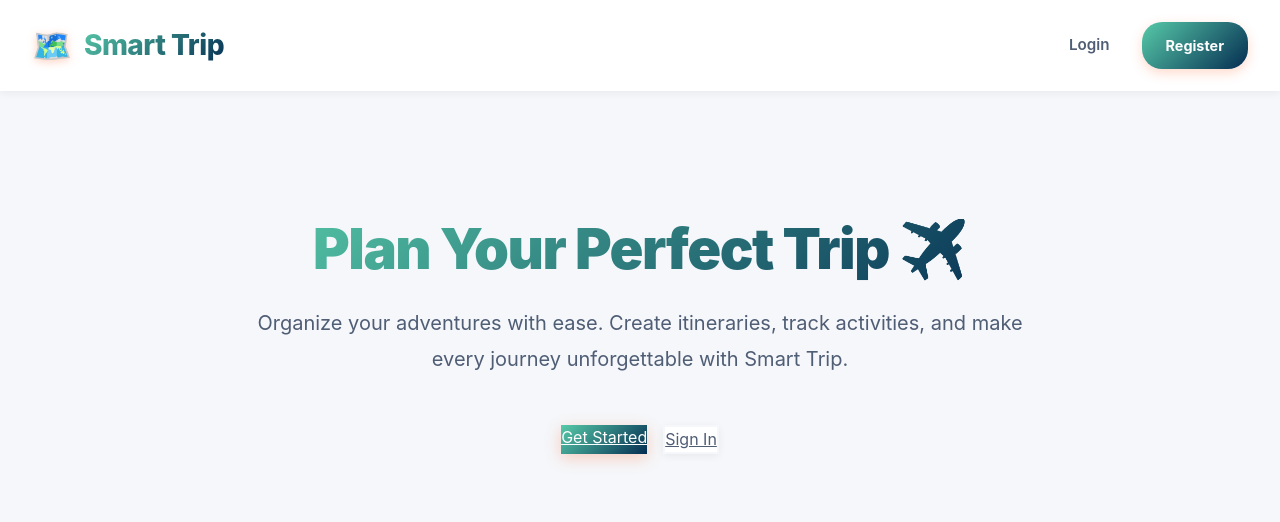
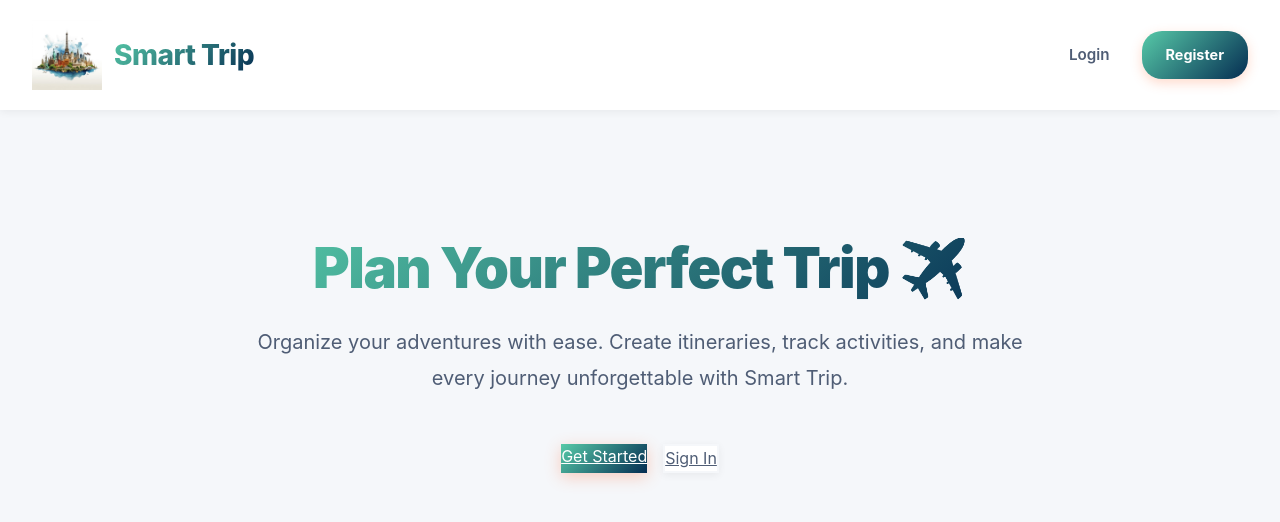
Before and after one commit to maasou0417/smart_trip, a React app in the folder frontend/: page / in a window 1280 px wide. Shown: the top 522 px of the page. Built offline with nearby package versions, Linux system fonts and the light colour scheme; the HTML template or start-up script is replaced by a standard one.

Commit message:
Changed the icon

```diff
--- a/frontend/src/components/Navbar.tsx
+++ b/frontend/src/components/Navbar.tsx
@@ -1,5 +1,6 @@
 import { Link } from "react-router-dom";
 import { useAuth } from "../context/AuthContext";
+import mapIcon from "../assets/icons/SmartTrip Icon.jpg";
 
 const Navbar = () => {
   const { user, logout } = useAuth();
@@ -8,7 +9,12 @@ const Navbar = () => {
     <nav className="navbar">
       <div className="navbar-container">
         <Link to="/" className="navbar-brand">
-          <span className="brand-icon">🗺️</span>
+          <img
+        src={mapIcon}
+        alt="App Icon"
+        style={{ width: "70px", height: "70px" }}
+        className="w-8 h-8 object-contain"
+      />
           <h2>Smart Trip</h2>
         </Link>
 
```
Also changed, not shown: frontend/src/assets/icons/SmartTrip Icon.jpg (added).
